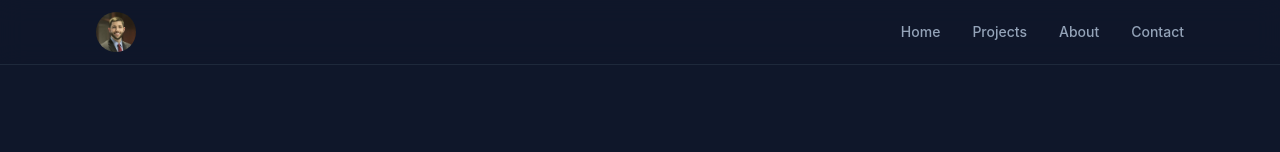
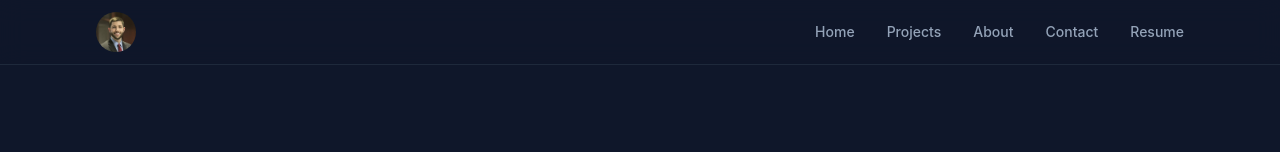
Before and after one commit to ryan-stephens/portfolio-2026, a Next.js app in the folder portfolio-app/: page / in a window 1280 px wide. Shown: the top 152 px of the page. Built offline with nearby package versions, Linux system fonts and the light colour scheme.

Commit message:
feat: add resume link to navigation

```diff
--- a/portfolio-app/components/Navigation.tsx
+++ b/portfolio-app/components/Navigation.tsx
@@ -18,6 +18,7 @@ export default function Navigation() {
     { label: 'Projects', href: '/projects' },
     { label: 'About', href: '/about' },
     { label: 'Contact', href: '/contact' },
+    { label: 'Resume', href: '/assets/ryan-stephens-resume.pdf', external: true },
   ];
 
   return (
@@ -54,6 +55,17 @@ export default function Navigation() {
           {/* Desktop Navigation */}
           <div className="hidden md:flex gap-8">
             {navItems.map((item) => (
+              item.external ? (
+                <a
+                  key={item.href}
+                  href={item.href}
+                  target="_blank"
+                  rel="noopener noreferrer"
+                  className="text-sm font-medium text-muted-foreground hover:text-foreground transition-colors"
+                >
+                  {item.label}
+                </a>
+              ) : (
                 <Link
                   key={item.href}
                   href={item.href}
@@ -61,6 +73,7 @@ export default function Navigation() {
                 >
                   {item.label}
                 </Link>
+              )
             ))}
           </div>
 
@@ -78,6 +91,17 @@ export default function Navigation() {
         {mounted && isOpen && (
           <div className="md:hidden border-t border-border py-4 space-y-2">
             {navItems.map((item) => (
+              item.external ? (
+                <a
+                  key={item.href}
+                  href={item.href}
+                  target="_blank"
+                  rel="noopener noreferrer"
+                  className="block px-4 py-2 text-sm font-medium text-muted-foreground hover:text-foreground hover:bg-card rounded-lg transition-colors"
+                >
+                  {item.label}
+                </a>
+              ) : (
                 <Link
                   key={item.href}
                   href={item.href}
@@ -86,6 +110,7 @@ export default function Navigation() {
                 >
                   {item.label}
                 </Link>
+              )
             ))}
           </div>
         )}
```
Also changed, not shown: 1 other file (tests, documents, lock files or other folders). Lines whose indentation alone changed are shown as unchanged.
